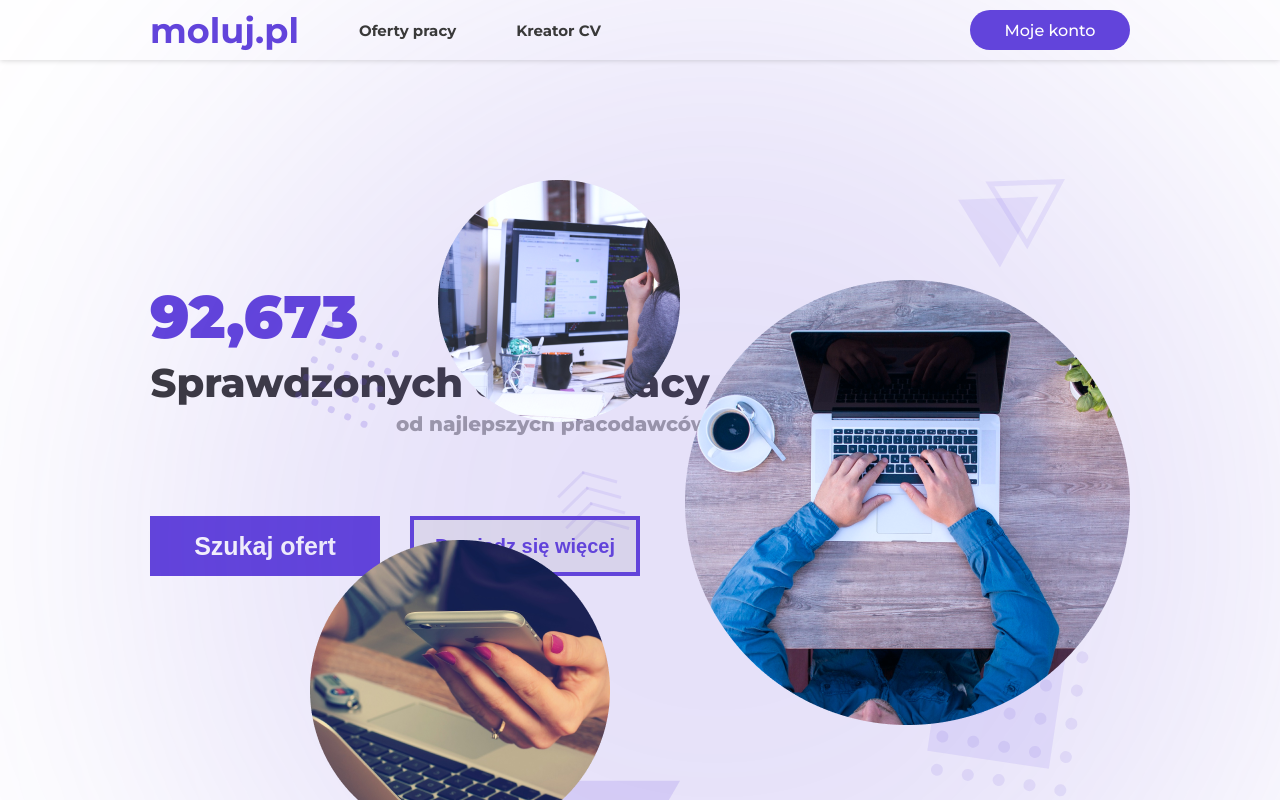
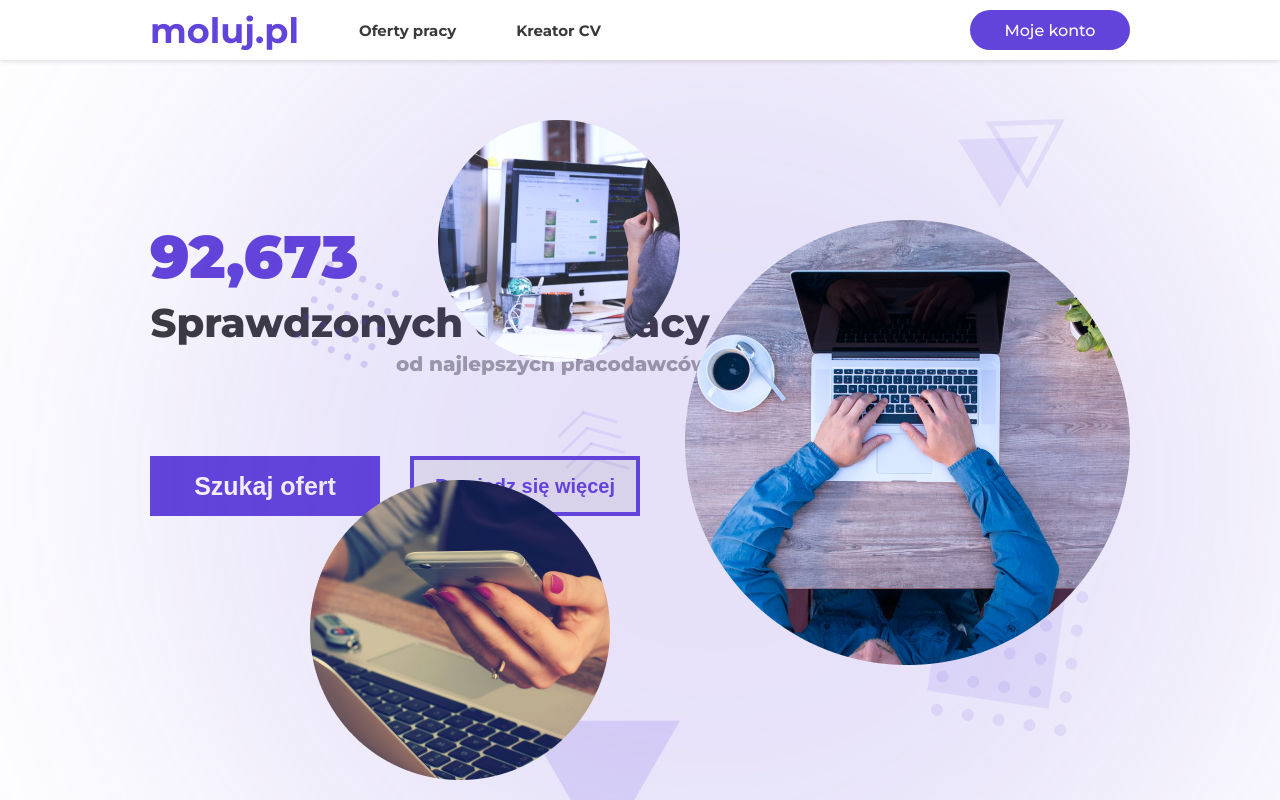
Before and after one commit to Uzyxen/system-ogloszeniowy, a Vue app: page / in a window 1280 px wide. Shown: the top 800 px of the page. Built offline with nearby package versions, Linux system fonts and the light colour scheme; no server answers; the HTML template or start-up script is replaced by a standard one.

Commit message:
fixed some bugs

```diff
--- a/src/assets/base.css
+++ b/src/assets/base.css
@@ -2,7 +2,6 @@ body{
     font-family: 'Montserrat', sans-serif;
     padding: 0;
     margin: 0;
-    overflow: hidden;
 }
 
 h1, h2, h3, h4, h5, h6{
--- a/src/components/FailureModal.vue
+++ b/src/components/FailureModal.vue
@@ -45,6 +45,7 @@
         justify-content: start;
         align-items: center;
         gap: 20px;
+        border-radius: 5px;
     }
 
     h2{
--- a/src/components/SuccessModal.vue
+++ b/src/components/SuccessModal.vue
@@ -45,6 +45,7 @@
         justify-content: start;
         align-items: center;
         gap: 20px;
+        border-radius: 5px;
     }
 
     h2{
--- a/src/components/TopBar.vue
+++ b/src/components/TopBar.vue
@@ -75,7 +75,10 @@
     header{
         box-shadow: 0px 1px 5px 0px rgba(0, 0, 0, 0.15);
         z-index: 999;
-        position: relative;
+        position: fixed;
+        top: 0;
+        width: 100%;
+        background-color: #fff;
     }
 
     #topbar{
```
